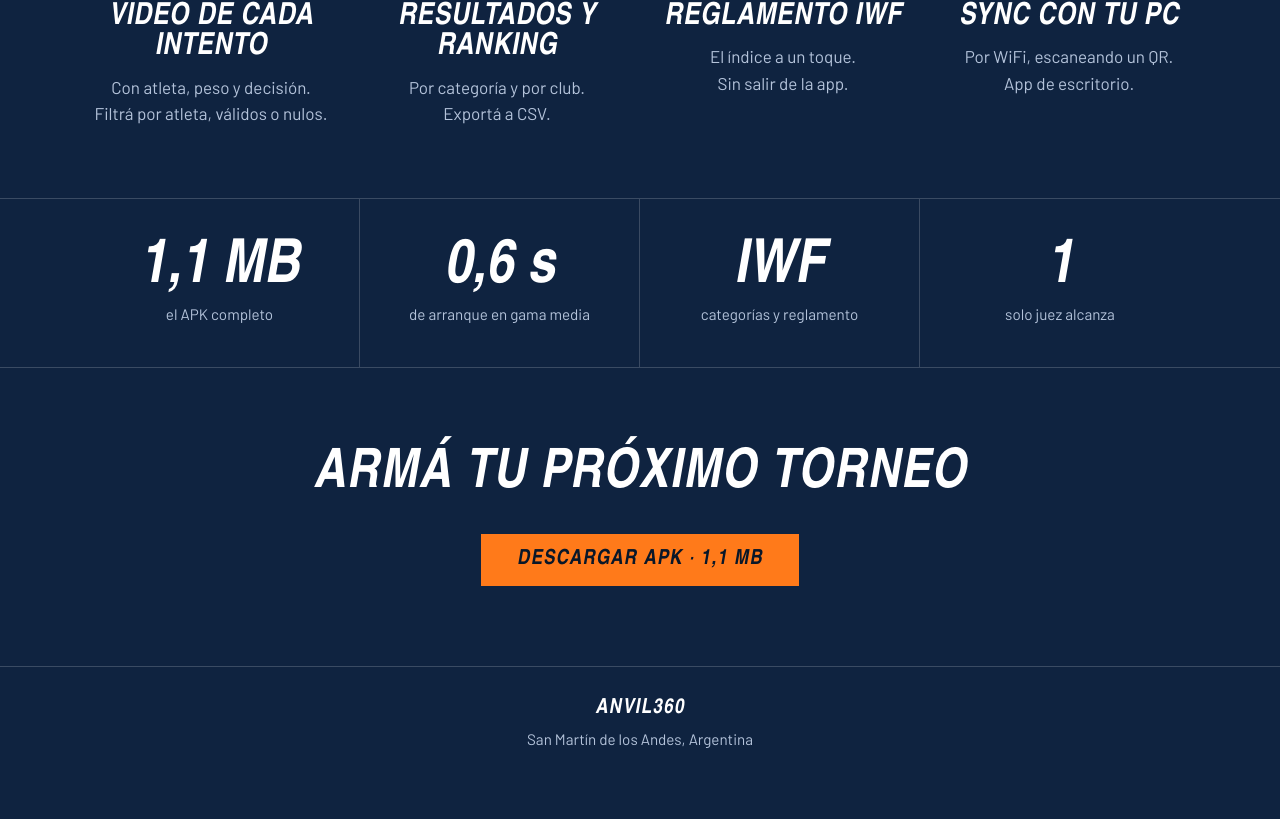
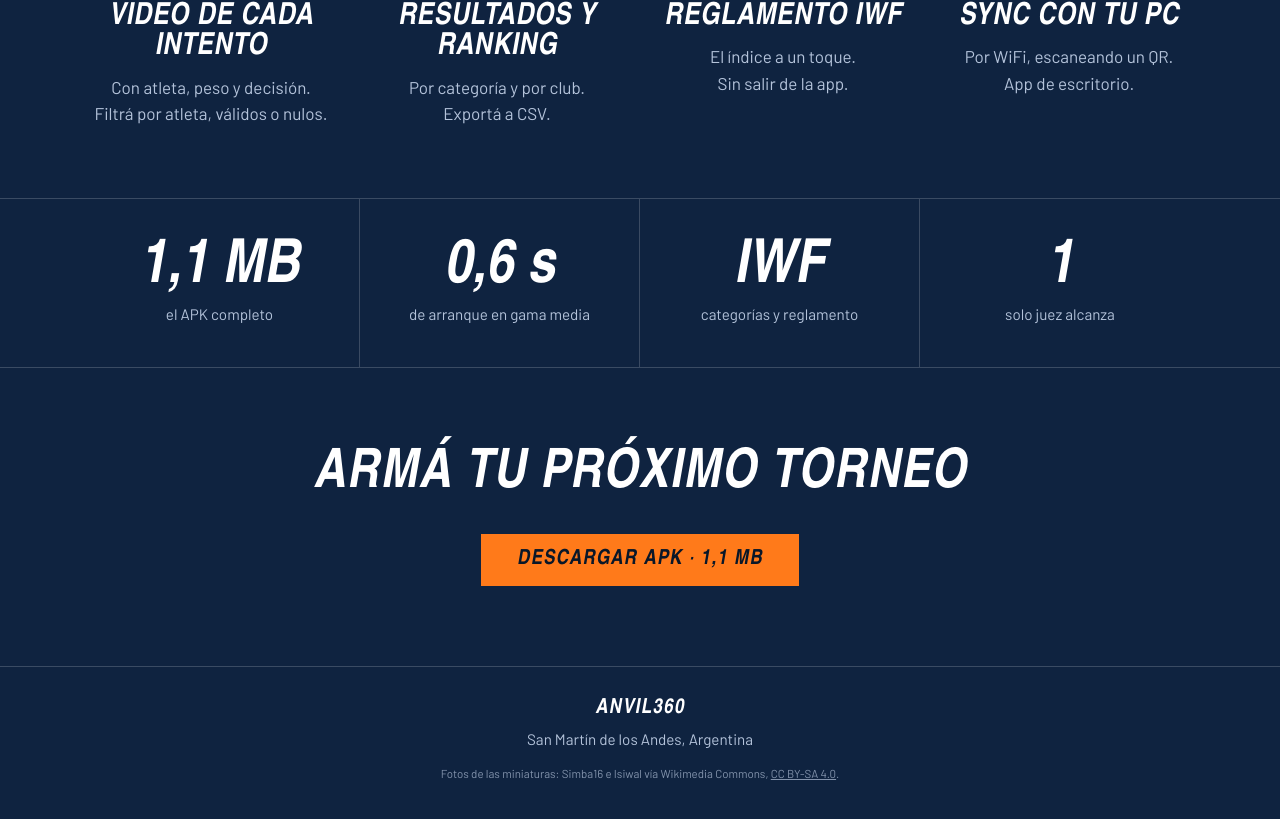
Before and after one commit to elulikk/anvil-landing, a plain HTML site: page index.html in a window 1280 px wide. Shown: the part 2039-2858 px from the top of the page. Before the commit the page ends 2830 px from the top, so only its background shows below. Drawn offline with Linux system fonts and the light colour scheme; a web font is replaced by a local one.

Commit message:
Crédito de las fotos en el footer
Co-Authored-By: Claude Opus 5.5 <noreply@anthropic.com>

```diff
--- a/index.html
+++ b/index.html
@@ -90,6 +90,7 @@ footer strong{display:block;color:#fff;font:700 1.3rem/1 var(--t);font-style:ita
 <footer><div class="wrap">
  <strong>ANVIL360</strong>
  San Martín de los Andes, Argentina
+ <small style="display:block;margin-top:14px;font-size:.72rem;opacity:.7">Fotos de las miniaturas: Simba16 e Isiwal vía Wikimedia Commons, <a href="https://creativecommons.org/licenses/by-sa/4.0/" style="color:inherit">CC BY-SA 4.0</a>.</small>
 </div></footer>
 </body>
 </html>
```
